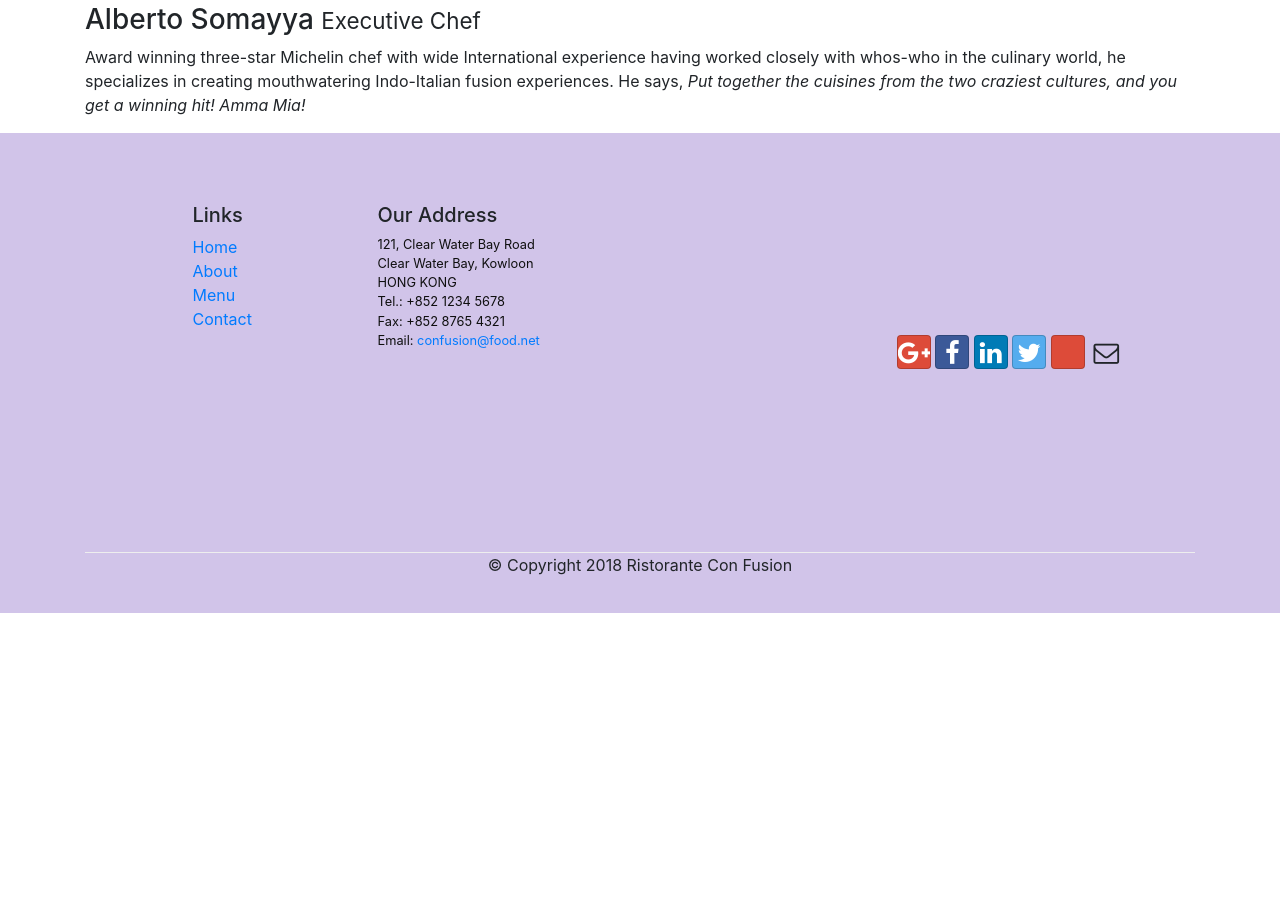
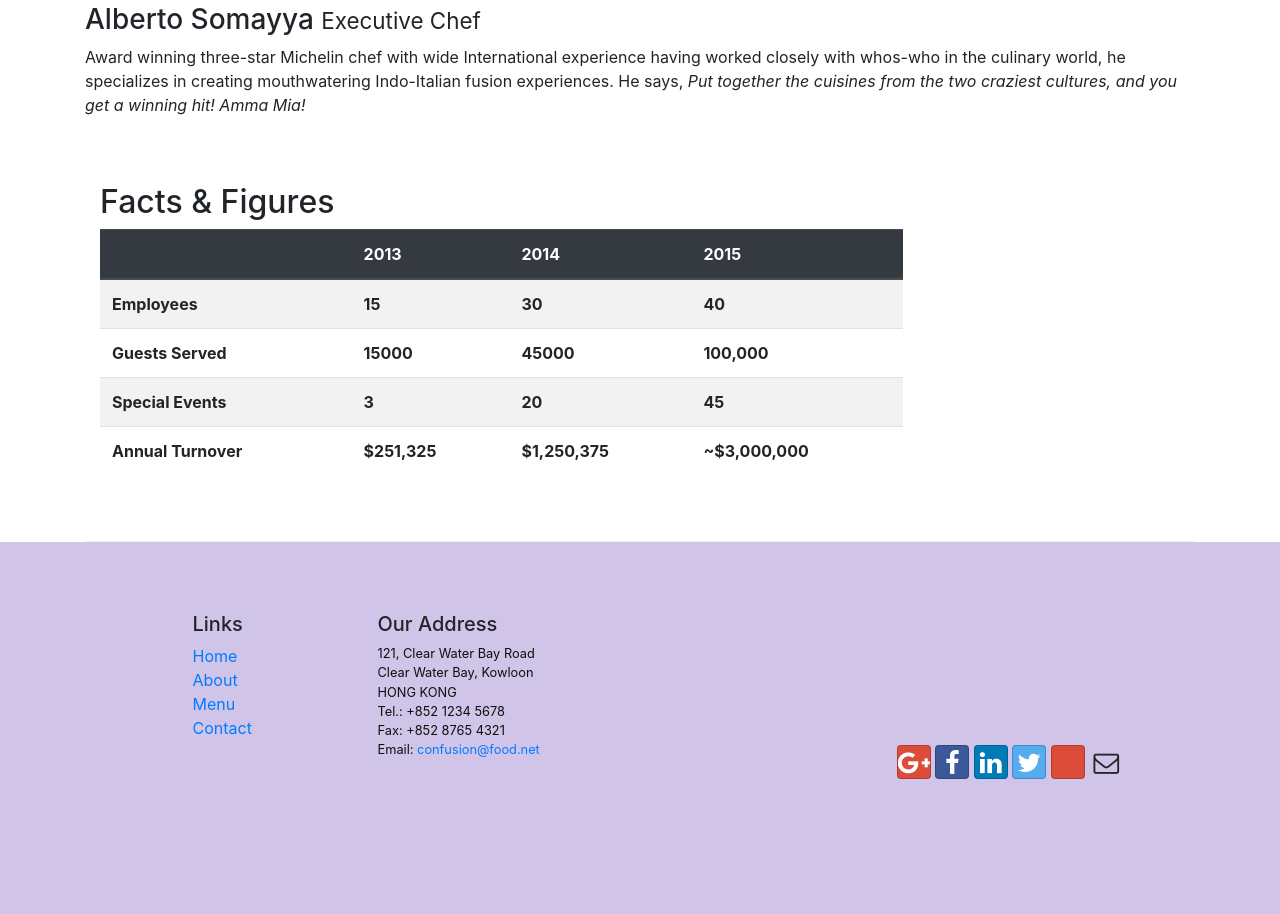
Before and after one commit to lismaroliveira1/frontend-web-ui-nodejs-bootstrap, a website: page aboutus.html in a window 1280 px wide. Shown: the part 1299-2213 px from the top of the page. Before the commit the page ends 1912 px from the top, so only its background shows below. Drawn offline with nearby package versions, Linux system fonts and the light colour scheme; some icons are missing.

Commit message:
add table on aboutus page

```diff
--- a/aboutus.html
+++ b/aboutus.html
@@ -29,7 +29,7 @@
                     <li class="nav-item "><a class="nav-link" href="./index.html">Home</a></li>
                     <li class="nav-item active"><a class="nav-link" href="#">About Us</a></li>
                     <li class="nav-item "><a class="nav-link" href="#">Menu</a></li>
-                    <li class="nav-item "><a class="nav-link" href="#">Contact</a></li>
+                    <li class="nav-item "><a class="nav-link" href="./contactus.html">Contact</a></li>
 
                 </ul>
             </div>
@@ -91,7 +91,50 @@
                 <p class="d-none d-sm-block">Award winning three-star Michelin chef with wide International experience having worked closely with whos-who in the culinary world, he specializes in creating mouthwatering Indo-Italian fusion experiences. He says, <em>Put together the cuisines from the two craziest cultures, and you get a winning hit! Amma Mia!</em></p>
             </div>
        </div>
-
+       <div class="row row-content">
+           <div class="col-12 col-sm-9">
+               <h2>Facts &amp; Figures</h2>
+               <div class="table-responsive">
+                   <table class="table table-striped">
+                       <thead class="thead-dark">
+                           <tr>
+                               <th>&nbsp;</th>
+                               <th>2013</th>
+                               <th>2014</th>
+                               <th>2015</th>
+                           </tr>
+                       </thead>
+                       <tbody>
+                           <tr>
+                               <th>Employees</th>
+                               <th>15</th>
+                               <th>30</th>
+                               <th>40</th>
+                           </tr>
+                           <tr>
+                               <th>Guests Served</th>
+                               <th>15000</th>
+                               <th>45000</th>
+                               <th>100,000</th>
+                           </tr>
+                           <tr>
+                               <th>Special Events</th>
+                               <th>3</th>
+                               <th>20</th>
+                               <th>45</th>
+                           </tr>
+                           <tr>
+                               <th>Annual Turnover</th>
+                               <th>$251,325</th>
+                               <th>$1,250,375</th>
+                               <th>~$3,000,000</th>
+                           </tr>
+                       </tbody>
+                   </table>
+               </div>
+           </div>
+           <div class="col-12 col-sm-3"></div>
+       </div>
     </div>
 
     <footer class="footer">
@@ -103,7 +146,7 @@
                         <li><a href="./index.html">Home</a></li>
                         <li><a href="#">About</a></li>
                         <li><a href="#">Menu</a></li>
-                        <li><a href="#">Contact</a></li>
+                        <li><a href="./contactus.html">Contact</a></li>
                     </ul>
                 </div>
                 <div class="col-7 col-sm-5">
```
Also changed, not shown: contactus.html (+9 -1 lines).
